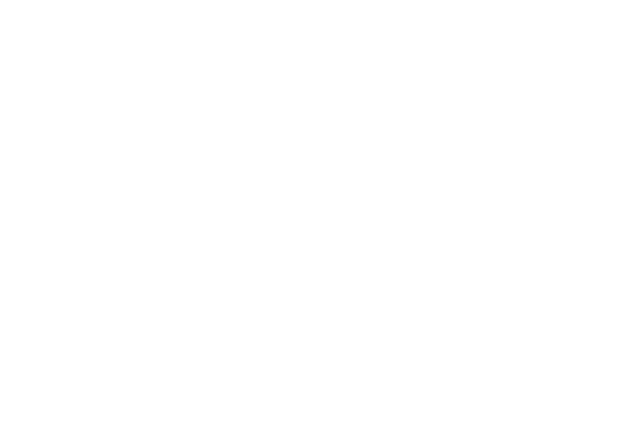
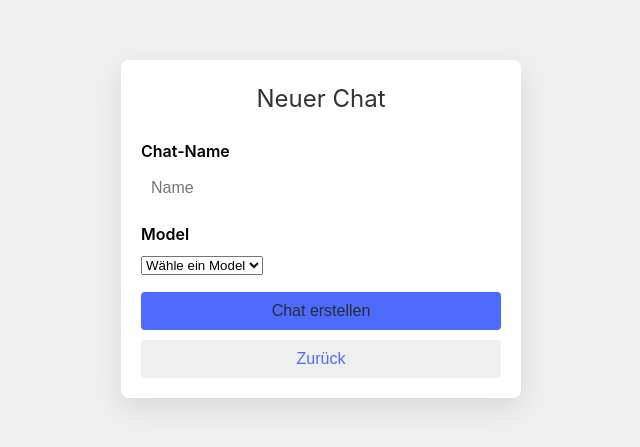
Before and after one commit to janikstucki/AI-Hub, a Vue app in the folder AI-Hub/: page /newchat in a window 1280 px wide. Before the commit this address had no page. Shown: the part 171-618 px from the top of the page, without its empty margins (319-959 px from the left). Built offline with nearby package versions, Linux system fonts and the light colour scheme.

Commit message:
Add NewChat view with form handling for creating new chats; update routing in Sidebar

```diff
--- a/AI-Hub/src/components/Sidebar.vue
+++ b/AI-Hub/src/components/Sidebar.vue
@@ -1,7 +1,6 @@
 <script setup>
 import { ref } from 'vue'
 import { useRouter } from 'vue-router'
-
 const router = useRouter()
 
 const chats = ref([
@@ -14,6 +13,7 @@
 
 function NewChat() {
   console.log('new')
+  newchatWindow
 }
 
 function EditChat(chat) {
@@ -38,6 +38,9 @@
   router.push('/')
 }
 const isAuth = false
+
+
+
 </script>
 
 
@@ -46,7 +49,7 @@
   <aside class="sidebar">
   <div class="header">
     <h2>Chats</h2>
-    <button class="icon-button" @click="NewChat">
+    <button class="icon-button" @click="router.push('/newChat')">
       <svg xmlns="http://www.w3.org/2000/svg" fill="none" viewBox="0 0 24 24" stroke-width="1.5" stroke="currentColor" class="size-6">
         <path stroke-linecap="round" stroke-linejoin="round" d="M8.625 12a.375.375 0 1 1-.75 0 .375.375 0 0 1 .75 0Zm0 0H8.25m4.125 0a.375.375 0 1 1-.75 0 .375.375 0 0 1 .75 0Zm0 0H12m4.125 0a.375.375 0 1 1-.75 0 .375.375 0 0 1 .75 0Zm0 0h-.375M21 12c0 4.556-4.03 8.25-9 8.25a9.764 9.764 0 0 1-2.555-.337A5.972 5.972 0 0 1 5.41 20.97a5.969 5.969 0 0 1-.474-.065 4.48 4.48 0 0 0 .978-2.025c.09-.457-.133-.901-.467-1.226C3.93 16.178 3 14.189 3 12c0-4.556 4.03-8.25 9-8.25s9 3.694 9 8.25Z" />
       </svg>
--- a/AI-Hub/src/router/index.js
+++ b/AI-Hub/src/router/index.js
@@ -3,6 +3,7 @@
 import Home from '../views/HomeView.vue'
 import Login from '../views/LoginView.vue'
 import Register from '../views/Register.vue'
+import NewChat from '@/views/NewChat.vue'
 
 const routes = [
     {
@@ -19,7 +20,12 @@
       path: '/register',
       name: 'register',
       component: Register
-    }
+    },
+    {
+      path: '/newchat',
+      name: 'newchat',
+      component: NewChat
+    },
   ]
 
 const router = createRouter({
--- /dev/null
+++ b/AI-Hub/src/views/NewChat.vue
@@ -0,0 +1,137 @@
+<script setup>
+import { ref } from 'vue';
+import router from '@/router';
+
+const nwName = ref('');
+const nwModel = ref('');
+
+const models = ['gpt-3', 'gpt-4', 'claude'];
+
+function handleCreateChat() {
+  if (!nwName.value.trim() || !nwModel.value.trim()) {
+    alert('Bitte Chat-Name und Model ausfüllen!');
+    return;
+  }
+  // Hier machst du was mit den Daten, z.B. API call oder State update
+  console.log('Neuer Chat erstellt:', nwName.value, nwModel.value);
+
+  // Nach Erfolg z.B. zurück zur Startseite oder Popup schließen
+  router.push('/');
+}
+</script>
+
+<template>
+  <div id="nwcontainer">
+    <div class="nwview">
+      <h1>Neuer Chat</h1>
+      <form @submit.prevent="handleCreateChat">
+        <div class="form-group">
+          <label for="chatName">Chat-Name</label>
+          <input
+            type="text"
+            id="chatName"
+            v-model="nwName"
+            required
+            placeholder="Name"
+          />
+        </div>
+        <div class="form-group">
+          <label for="model">Model</label>
+            <select v-model="nwModel" required>
+            <option value="" disabled>Wähle ein Model</option>
+            <option v-for="model in models" :key="model" :value="model">
+                {{ model }}
+            </option>
+            </select>
+
+        </div>
+        <button id="nwButton" type="submit">Chat erstellen</button>
+        <button id="Button" type="button" @click="router.push('/')">Zurück</button>
+      </form>
+    </div>
+  </div>
+</template>
+
+<style scoped>
+html,
+body {
+  margin: 0;
+  padding: 0;
+  height: 100%;
+}
+
+#nwcontainer {
+  position: fixed;
+  top: 50%;
+  left: 50%;
+  transform: translate(-50%, -50%);
+  width: 100vw;
+  height: 100vh;
+  background-color: #f0f0f0;
+  display: flex;
+  justify-content: center;
+  align-items: center;
+}
+
+.nwview {
+  width: 100%;
+  max-width: 400px;
+  padding: 20px;
+  border-radius: 8px;
+  background-color: white;
+  box-shadow: 0 10px 30px rgba(0, 0, 0, 0.1);
+  text-align: center;
+}
+
+h1 {
+  margin-bottom: 20px;
+  font-size: 1.5rem;
+  color: #333;
+}
+
+.form-group {
+  margin-bottom: 15px;
+  text-align: left;
+}
+
+label {
+  display: block;
+  margin-bottom: 5px;
+  font-weight: 600;
+  font-size: 1rem;
+  color: black;
+}
+
+input {
+  width: 100%;
+  padding: 10px;
+  font-size: 1rem;
+  border: none;
+  color: rgb(0, 0, 0);
+  border-radius: 4px;
+  box-sizing: border-box;
+}
+
+#nwButton {
+  width: 100%;
+  padding: 10px;
+  background-color: #4d6bfe;
+  color: #282c34;
+  font-size: 1rem;
+  border-radius: 4px;
+  cursor: pointer;
+  border: none;
+}
+
+#Button {
+  width: 100%;
+  padding: 10px;
+  color: #4d6bfe;
+  font-size: 1rem;
+  border: none;
+  border-radius: 4px;
+  cursor: pointer;
+  margin-top: 10px;
+}
+
+</style>
```
